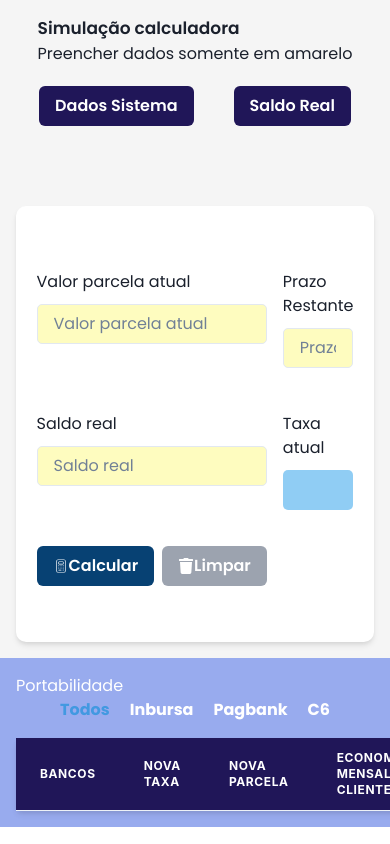
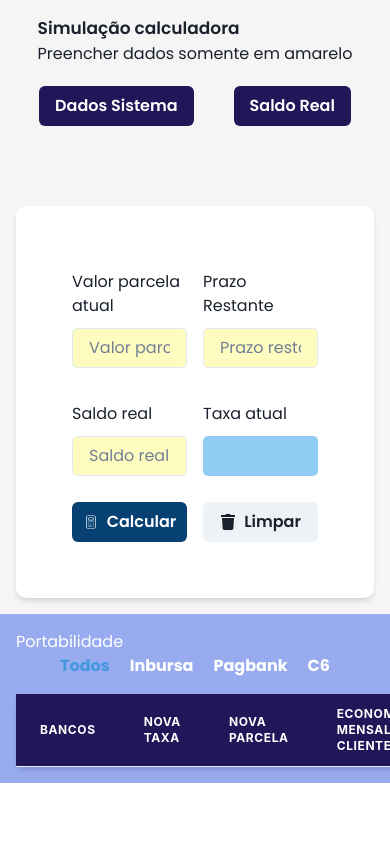
Before and after one commit to QualiconsigTech/Calculator2.0, a Next.js app: page /calculator/sistemaDado in a window 390 px wide. Shown: the top 844 px of the page. Built offline with nearby package versions, Linux system fonts and the light colour scheme.

Commit message:
fix: bug responsive in datasis

```diff
--- a/src/components/dataSistema/datasistema.tsx
+++ b/src/components/dataSistema/datasistema.tsx
@@ -19,7 +19,7 @@ import { useEffect, useState } from "react";
 import { SubmitHandler, useForm } from "react-hook-form";
 import { FaTrash } from "react-icons/fa";
 
-export function RealBalance({ taxaares }: any) {
+export function RealBalance({taxaares}:any) {
   const [isMobile] = useMediaQuery("(max-width: 768px)");
   const { inbursatax, setInbursaTax } = useInbursaContextHook();
 
@@ -72,6 +72,7 @@ export function RealBalance({ taxaares }: any) {
     setFormData({});
   };
 
+
   return (
     <Flex
       flexDir={"column"}
@@ -90,95 +91,86 @@ export function RealBalance({ taxaares }: any) {
       </Box>
       <Flex mb={20} justify={"center"} gap={10}>
         <Link href="realsaldo">
-          <Button bg={"#201658"} color={"white"} _hover={{ bg: "#3F3D56" }}>
+          <Button
+            bg={"#201658"}
+            color={"white"}
+            _hover={{ bg: "#3F3D56" }}
+          >
             Dados Sistema
           </Button>
         </Link>
         <Link href="sistemaDado">
-          <Button bg={"#201658"} color={"white"} _hover={{ bg: "#3F3D56" }}>
+          <Button
+            bg={"#201658"}
+            color={"white"}
+            _hover={{ bg: "#3F3D56" }}
+          >
             Saldo Real
           </Button>
         </Link>
       </Flex>
-      <Box
-        bg={"#FFFFFF"}
-        p={10}
-        borderRadius={10}
-        boxShadow={"md"}
-        w={"100%"}
-        maxW={"500px"} // Definindo uma largura máxima para evitar quebra de layout
-      >
+      <Box bg={"#FFFFFF"} p={10} borderRadius={10} boxShadow={"md"} w={"100%"}>
         <Flex justify={"center"} align={"center"}>
+
           <form onSubmit={handleSubmit(onSubmit)}>
             <FormBox>
               <BoxInput>
-                <Text mb={'10px'}>Valor parcela atual</Text>
+                <Text mb='10px'>Valor parcela atual</Text>
                 <Input
                   bg={"yellow.100"}
                   type="text"
                   placeholder="Valor parcela atual"
                   borderRadius={5}
-                  {...register("ValorParcelaAtual")}
+                  {...register('ValorParcelaAtual')}
                 />
               </BoxInput>
               <BoxInput>
-                <Text mb={'10px'}>Prazo Restante</Text>
+                <Text mb='10px' >Prazo Restante</Text>
                 <Input
                   bg={"yellow.100"}
                   type="text"
                   placeholder="Prazo restante"
                   borderRadius={5}
-                  {...register("PrazoRestante")}
+                  {...register('PrazoRestante')}
                 />
               </BoxInput>
               <BoxInput>
-                <Text mt={'20px'} mb={'10px'}>Saldo real</Text>
+                <Text mb='10px' mt={'10px'}>Saldo real</Text>
                 <Input
                   bg={"yellow.100"}
                   type="text"
                   placeholder="Saldo real"
                   borderRadius={5}
-                  {...register("VlEmprestimo")}
+                  {...register('VlEmprestimo')}
                 />
               </BoxInput>
               <BoxInput>
-                <Text mt={'20px'} mb={'10px'}>Taxa atual</Text>
+                <Text mb='10px' mt={'10px'}>Taxa atual</Text>
                 <Flex
                   justify={"center"}
+
                   align={"center"}
                   bg={"blue.200"}
                   h={"40px"}
                   borderRadius={5}
-                  {...register("TaxaAtual")}
+                  {...register('TaxaAtual')}
                 >
-                  {taxaResponse !== 100 && <Text>{taxaResponse}</Text>}
+                  {taxaResponse !== 100 &&
+                  <Text>{taxaResponse}</Text>
+
+                }
                 </Flex>
               </BoxInput>
-              <Flex gap={2} mt={'20px'}>
-                <Button
-                  type="submit"
-                  bg={"#074173"}
-                  color={"white"}
-                  _hover={{ background: "#073173" }}
-                >
-                  <Icon as={CiCalculator1} />
-                  Calcular
-                </Button>
-                <Button
-
-                  type="button"
-                  bg={"#9CA3AF"}
-                  color={"white"}
-                  _hover={{ background: "#6B7280" }}
-                  onClick={handleClearForm}
-                >
-                 <Icon as={FaTrash }/> Limpar
-                </Button>
-              </Flex>
+              <Button mt={'10px'} type="submit" gap={2} bg={'#074173'} color={'white'} _hover={{
+                background: '#073173'
+              }}><Icon as={CiCalculator1 }/>Calcular</Button>
+              <Button gap={2} mt={'10px'} onClick={handleClearForm}>
+                <Icon as={FaTrash }/>Limpar</Button>
             </FormBox>
           </form>
+
         </Flex>
       </Box>
     </Flex>
   );
-}
+};
```
